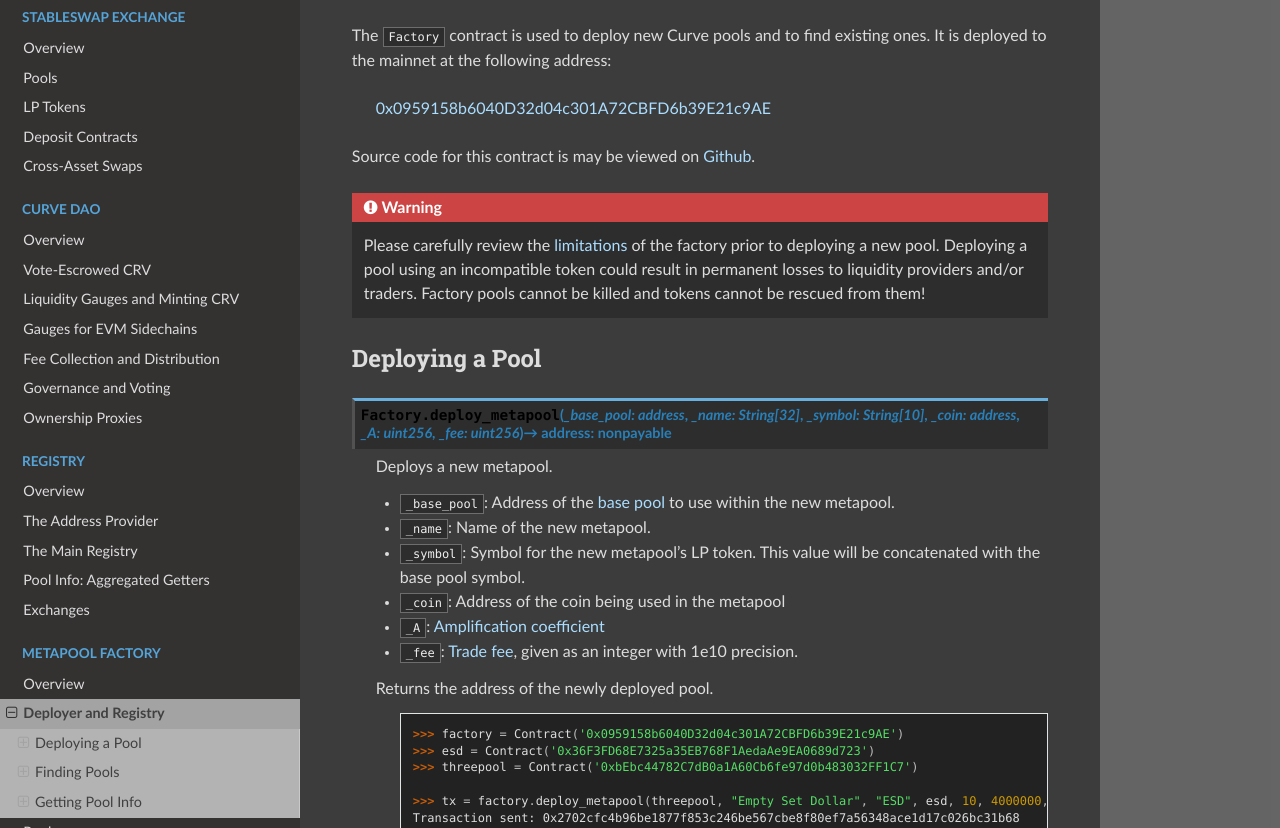
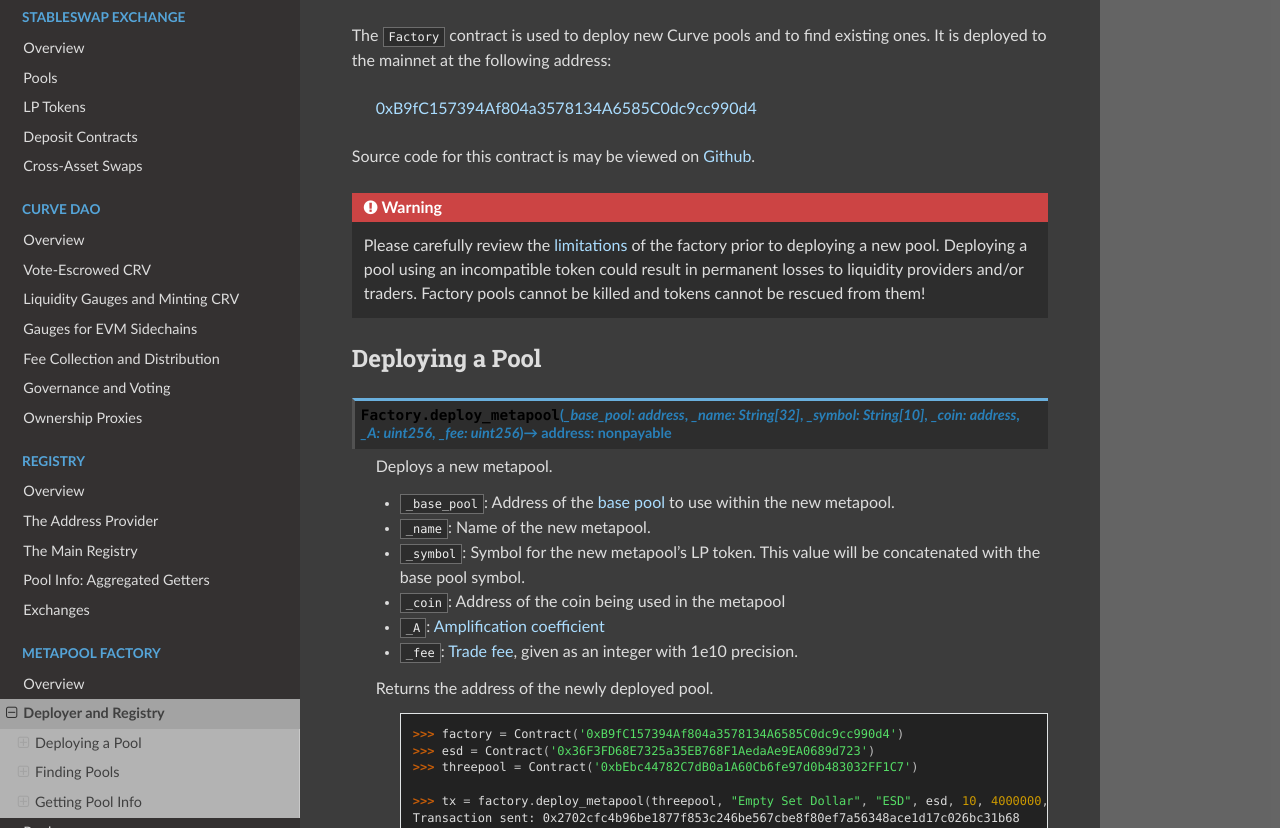
Before and after one commit to softlinkprotocol/curve-docs, a Sphinx documentation site: the page built from docs/factory-deployer.rst, in a window 1280 px wide and 1400 px high. Shown: the part 136-964 px from the top of the window. Built offline with Sphinx 7.4.7 and the Read the Docs theme 2.0.0, drawn with Linux system fonts in a browser that asks for light colours.

Commit message:
fix: update factory address

```diff
--- a/docs/factory-deployer.rst
+++ b/docs/factory-deployer.rst
@@ -6,7 +6,7 @@ Metapool Factory: Deployer and Registry
 
 The ``Factory`` contract is used to deploy new Curve pools and to find existing ones. It is deployed to the mainnet at the following address:
 
-    `0x0959158b6040D32d04c301A72CBFD6b39E21c9AE <https://etherscan.io/address/0x0959158b6040D32d04c301A72CBFD6b39E21c9AE>`_
+    `0xB9fC157394Af804a3578134A6585C0dc9cc990d4 <https://etherscan.io/address/0xB9fC157394Af804a3578134A6585C0dc9cc990d4>`_
 
 Source code for this contract is may be viewed on `Github <https://github.com/curvefi/curve-factory/blob/master/contracts/Factory.vy>`_.
 
@@ -34,7 +34,7 @@ Deploying a Pool
 
         .. code-block:: python
 
-            >>> factory = Contract('0x0959158b6040D32d04c301A72CBFD6b39E21c9AE')
+            >>> factory = Contract('0xB9fC157394Af804a3578134A6585C0dc9cc990d4')
             >>> esd = Contract('0x36F3FD68E7325a35EB768F1AedaAe9EA0689d723')
             >>> threepool = Contract('0xbEbc44782C7dB0a1A60Cb6fe97d0b483032FF1C7')
 
--- a/docs/ref-addresses.rst
+++ b/docs/ref-addresses.rst
@@ -304,7 +304,7 @@ The metapool factory allows for the permissionless deployment of Curve metapools
 .. csv-table::
    :header: "Name", "Source", "Address"
 
-   Factory, `Factory.vy <https://github.com/curvefi/curve-factory/blob/master/contracts/Factory.vy>`_, `0x0959158b6040D32d04c301A72CBFD6b39E21c9AE <https://etherscan.io/address/0x0959158b6040D32d04c301A72CBFD6b39E21c9AE>`_
+   Factory, `Factory.vy <https://github.com/curvefi/curve-factory/blob/master/contracts/Factory.vy>`_, `0xB9fC157394Af804a3578134A6585C0dc9cc990d4 <https://etherscan.io/address/0xB9fC157394Af804a3578134A6585C0dc9cc990d4>`_
    Migrator, `PoolMigrator.vy <https://github.com/curvefi/curve-factory/blob/master/contracts/PoolMigrator.vy>`_, `0xd6930b7f661257DA36F93160149b031735237594 <https://etherscan.io/address/0xd6930b7f661257DA36F93160149b031735237594>`_
 
 
```
